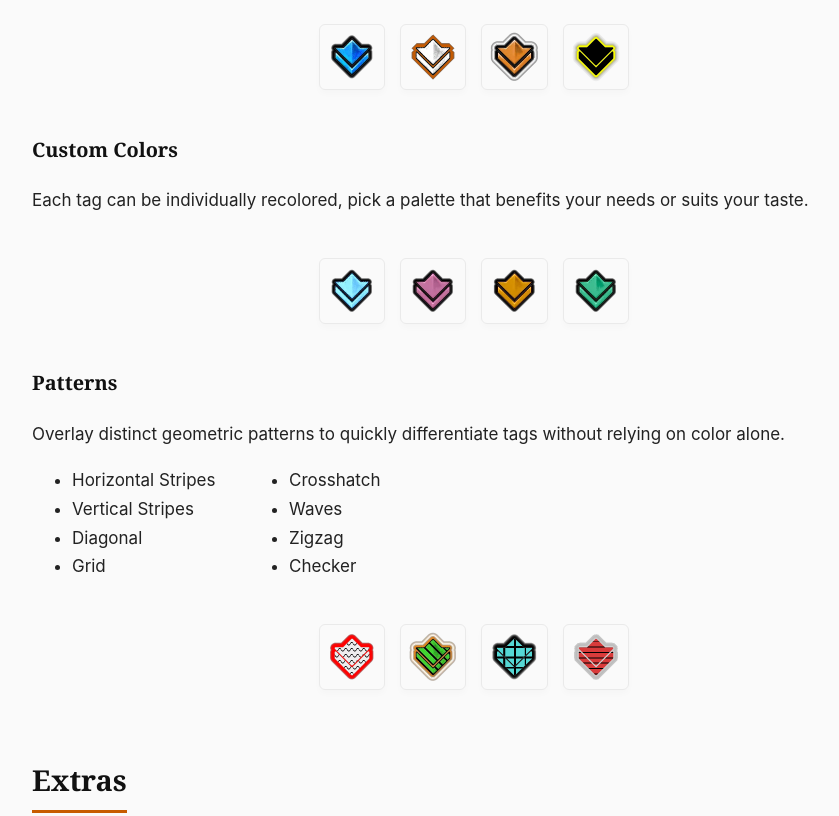
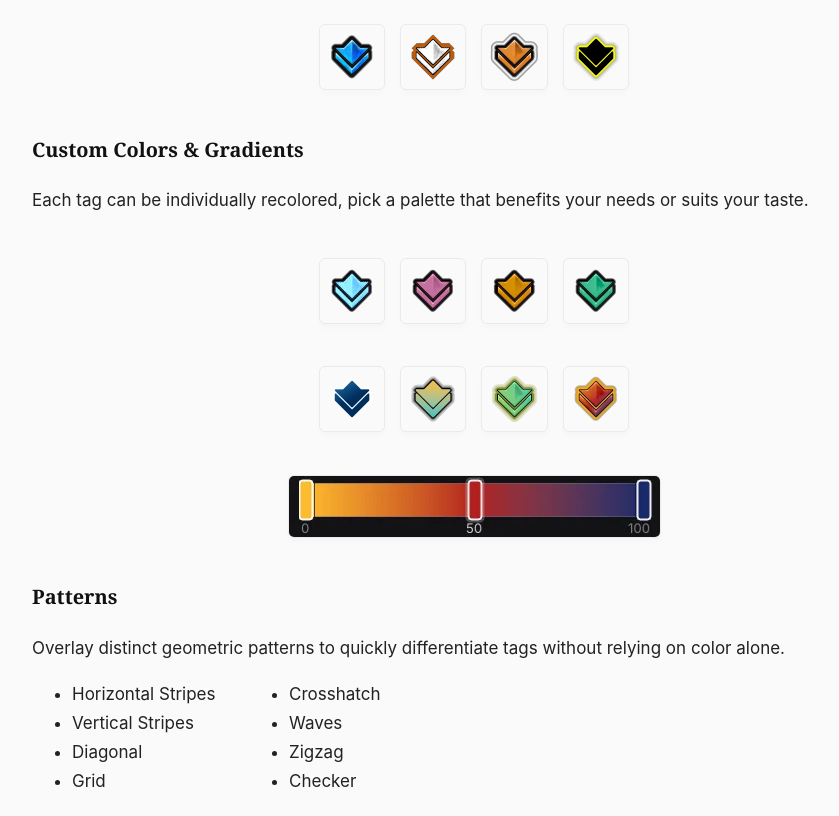
Before and after one commit to jake-greygoose/Commander-Tag-Accessibility-releases, a plain HTML site: page website/index.html in a window 1280 px wide. Shown: the part 1040-1856 px from the top of the page, without its empty margins (166-1005 px from the left). Drawn offline with Linux system fonts and the light colour scheme.

Commit message:
Update website to announce gradients

```diff
--- a/website/index.html
+++ b/website/index.html
@@ -91,7 +91,7 @@
             <img src="tag-glow-outline.webp" alt="Guild Wars 2 commander tag with a glow outline effect" loading="lazy">
         </div>
 
-        <h3>Custom Colors</h3>
+        <h3>Custom Colors & Gradients</h3>
         <p>Each tag can be individually recolored, pick a palette that benefits your needs or suits your taste.</p>
         <div class="recolor-preview-row">
             <img src="tag-recolor-cyan.webp" alt="Guild Wars 2 commander tag recolored cyan" loading="lazy">
@@ -99,6 +99,16 @@
             <img src="tag-recolor-orange.webp" alt="Guild Wars 2 commander tag recolored orange" loading="lazy">
             <img src="tag-recolor-green.webp" alt="Guild Wars 2 commander tag recolored green" loading="lazy">
         </div>
+
+        <div class="recolor-preview-row">
+            <img src="tag-gradient-blue.webp" alt="Guild Wars 2 commander tag with blue gradient" loading="lazy">
+            <img src="tag-gradient-cyan.webp" alt="Guild Wars 2 commander tag with cyan gradient" loading="lazy">
+            <img src="tag-gradient-green.webp" alt="Guild Wars 2 commander tag with green gradient" loading="lazy">
+            <img src="tag-gradient-red.webp" alt="Guild Wars 2 commander tag with red gradient" loading="lazy">
+        </div>
+        <figure>
+            <img src="gradient-picker.webp" alt="Gradient picker settings in the commander tag addon" loading="lazy">
+        </figure>
 
         <h3>Patterns</h3>
         <p>Overlay distinct geometric patterns to quickly differentiate tags without relying on color alone.</p>
@@ -291,6 +301,11 @@
 
         <h2>Changelog</h2>
 
+        <h3>August 2026</h3>
+        <ul>
+            <li>Added custom gradients to commander tags</li>
+        </ul>
+
         <h3>July 2026</h3>
         <ul>
             <li>Added to the <a href="https://raidcore.gg/gw2/addons/commander-tag-accessibility" target="_blank"
```
Also changed, not shown: website/gradient-picker.webp (added), website/tag-gradient-blue.webp (added), website/tag-gradient-cyan.webp (added), website/tag-gradient-green.webp (added), website/tag-gradient-red.webp (added), 1 other file.
